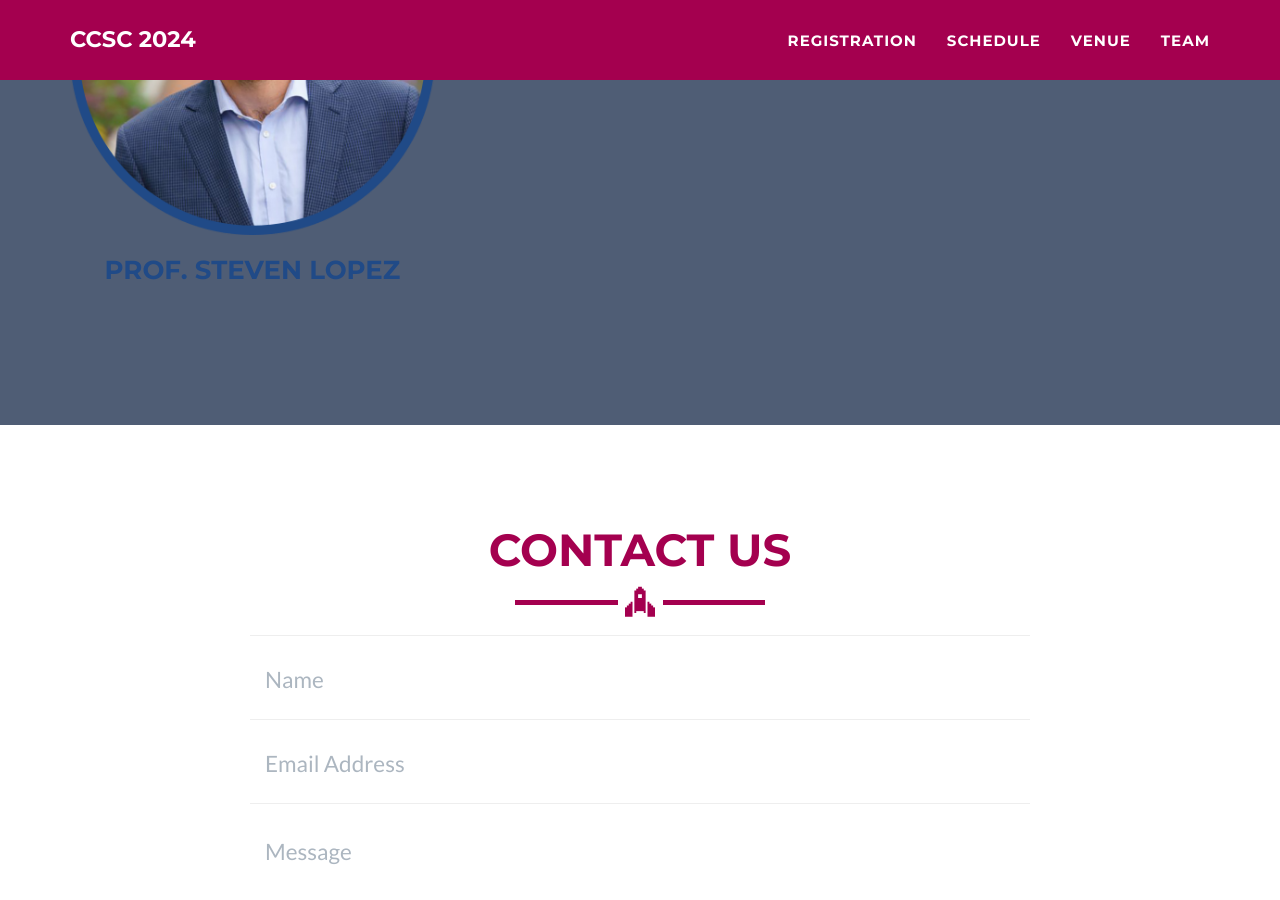
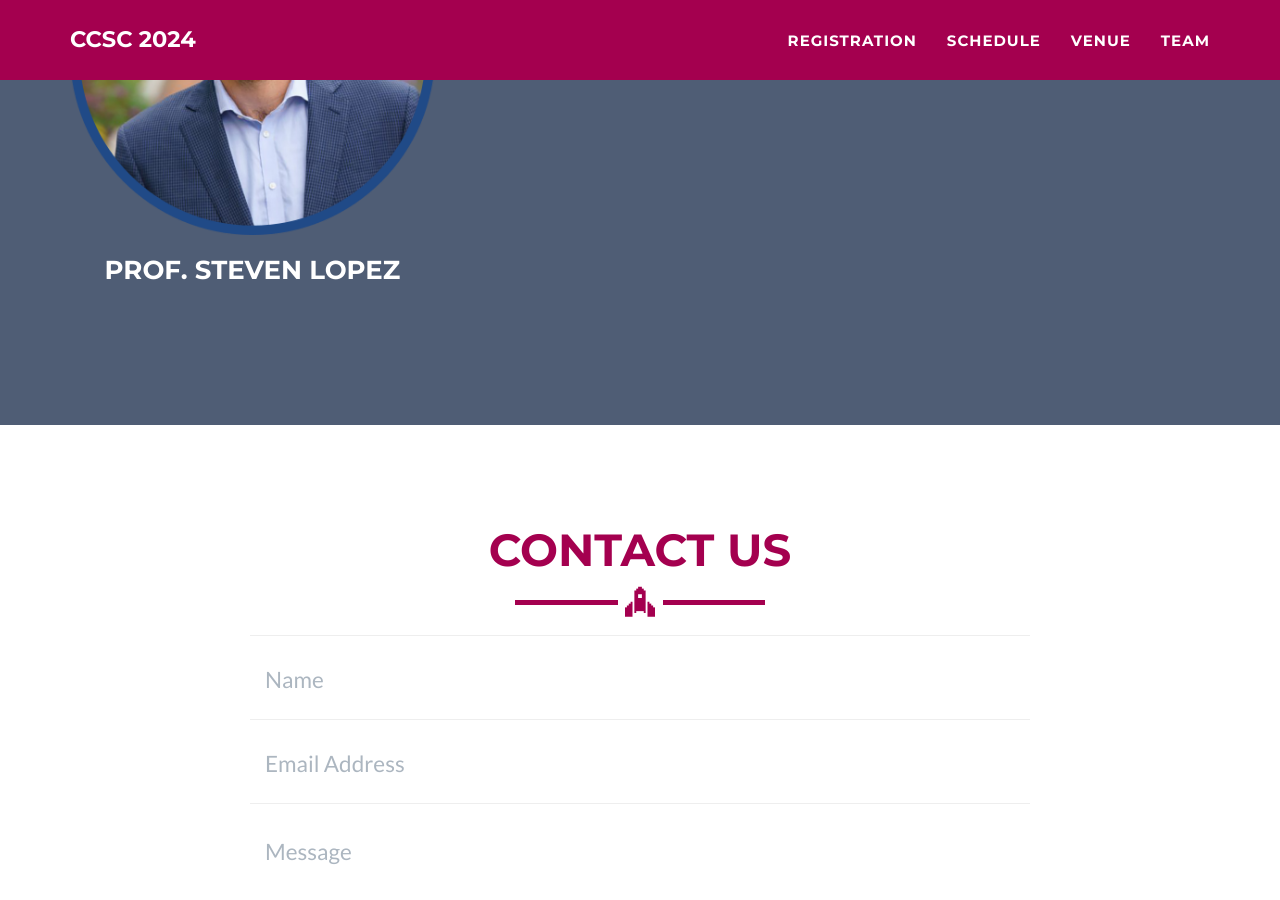
Before and after one commit to ccsc2024/ccsc2024.github.io, a Jekyll site: the page built from _posts/2020-08-01-speaker1.md, in a window 1280 px wide and 900 px high, scrolled down 2125 px. Built offline with Jekyll 4.4.1, drawn with Linux system fonts in a browser that asks for light colours.

Commit message:
Update portfolio_grid.html

```diff
--- a/_includes/portfolio_grid.html
+++ b/_includes/portfolio_grid.html
@@ -17,7 +17,7 @@
             </div>
           </div>
           <img src="img/portfolio/{{ post.img }}" class="img-responsive" alt="{{ post.alt }}">
-          <center><h3 style="color:#204A87;">{{ post.title }}</h3></center>
+          <center><h3 style="color:#FFFFFF;">{{ post.title }}</h3></center>
         </a>
       </div>
       {% endfor %}
```
